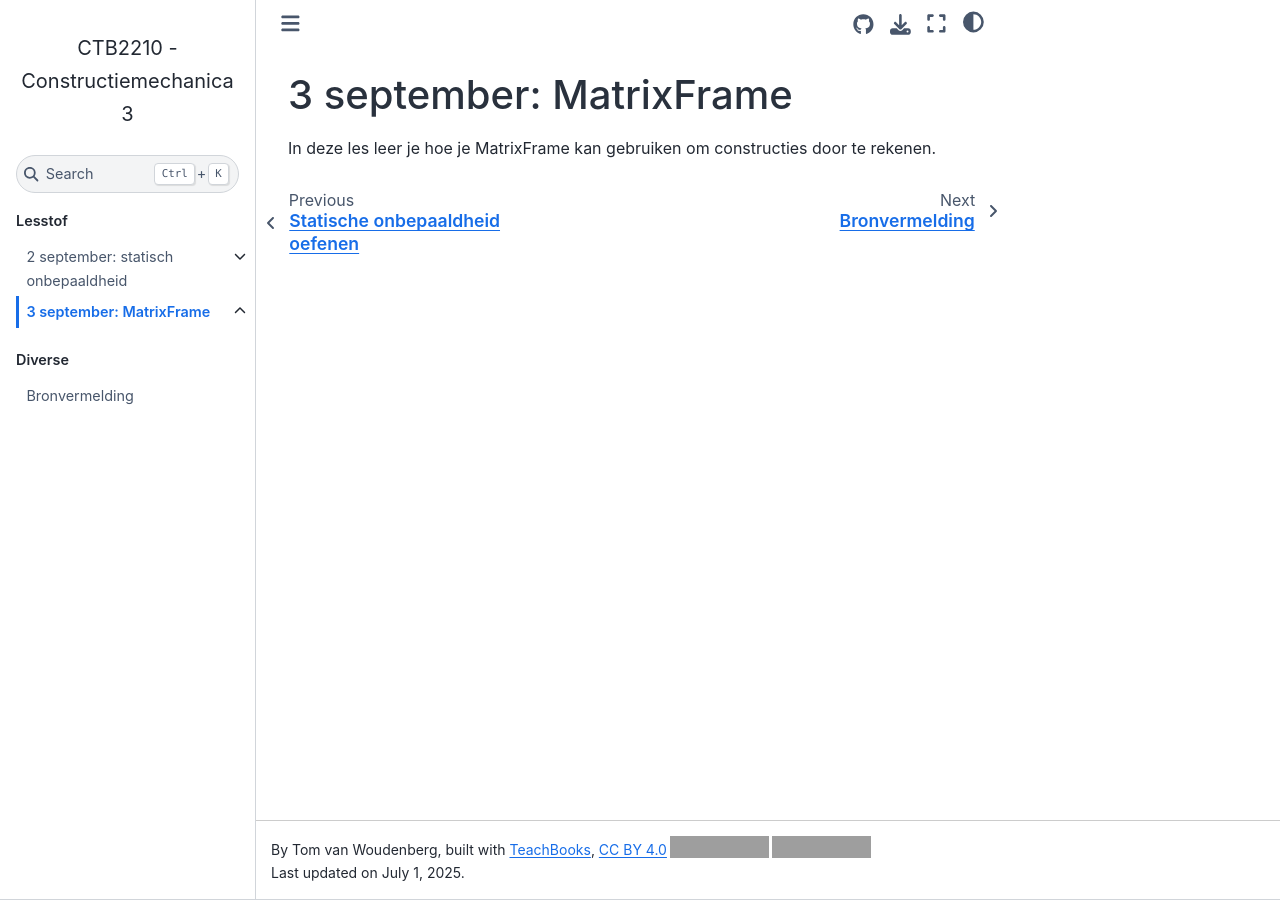
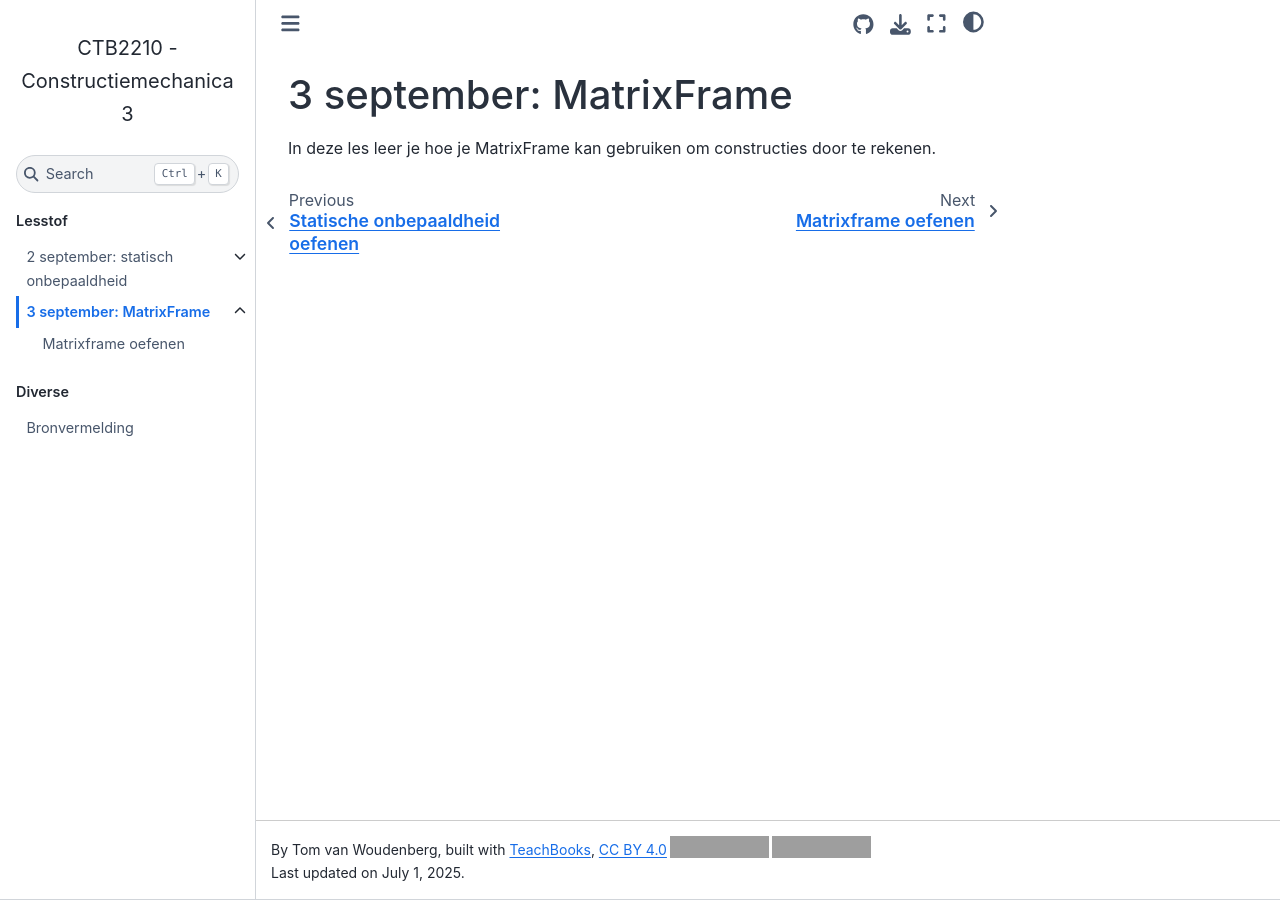
Before and after one commit to TUDelft-books/CTB2210, a Jupyter Book: the page built from book/matrixframe/lesson.md, in a window 1280 px wide. Built offline with Jupyter Book 1.0.4 settings and Sphinx 7.4.7 and the Sphinx Book theme 1.1.4, drawn with Linux system fonts in a browser that asks for light colours; pages that are not in the unit, such as notebooks, are missing from menus; comment, search, counter and statistics services are not loaded; grey boxes are pictures that could not be loaded.

Commit message:
Update _toc.yml

```diff
--- a/book/_toc.yml
+++ b/book/_toc.yml
@@ -13,6 +13,7 @@ parts:
       sections:
       - file: external/CEG-mechanics-BSc/book/tools/matrixframe.md
         title: Matrixframe theorie
+      - file: matrixframe/lesoefeningen
 
   - caption: Diverse
     chapters:
```
